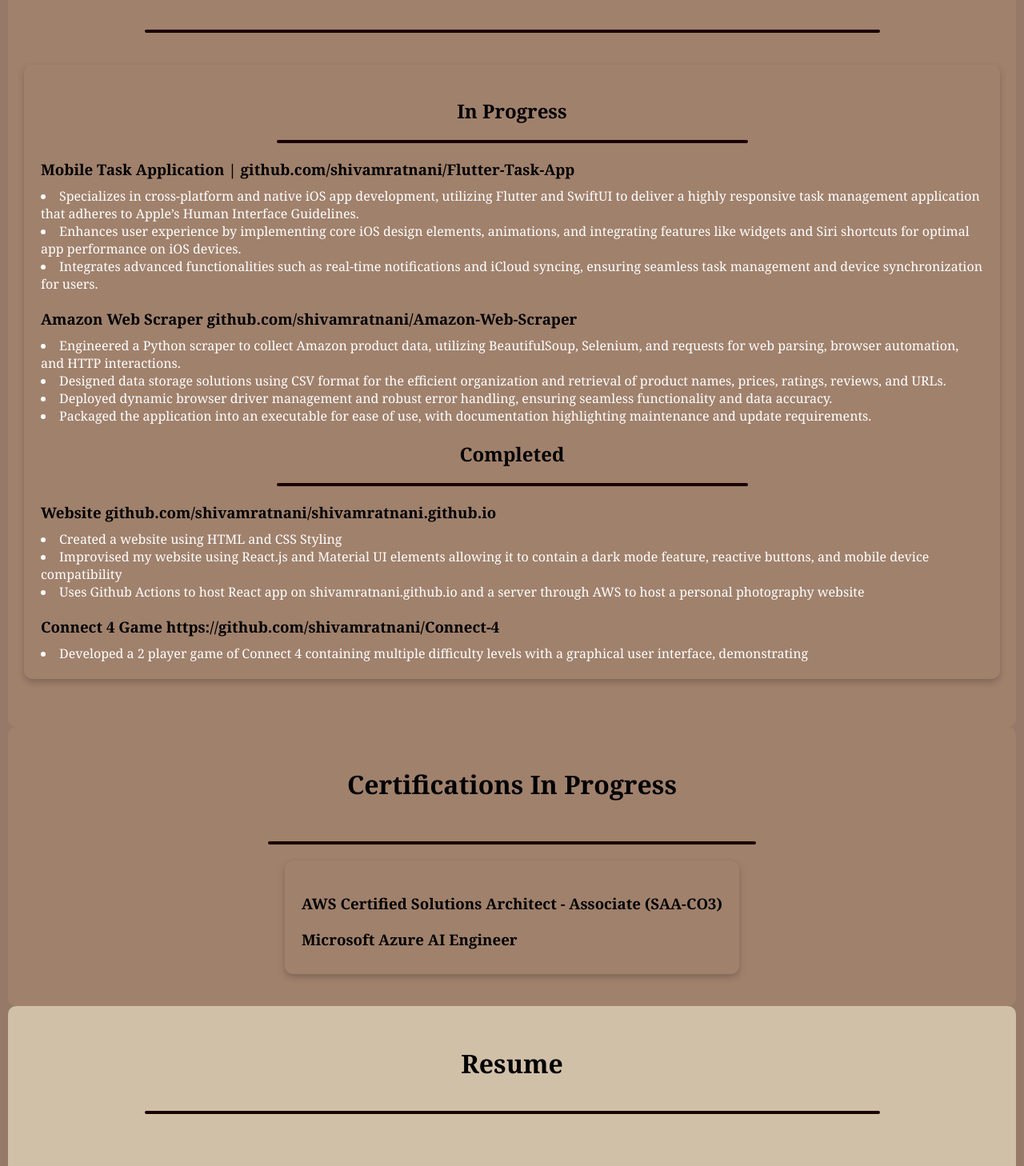
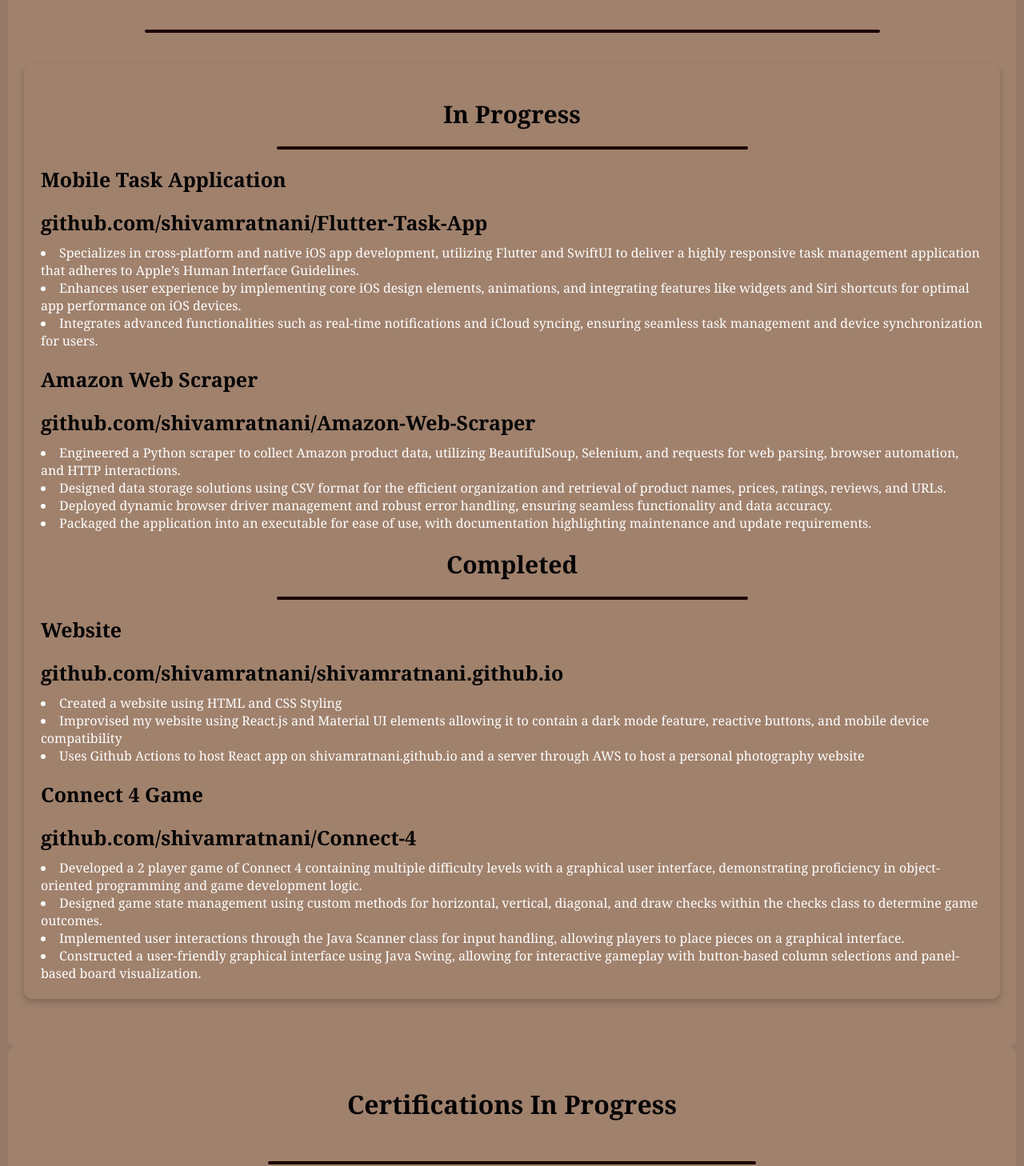
Before and after one commit to shivamratnani/shivamratnani.github.io, a React (Create React App) app: page / in a window 1280 px wide. Shown: the part 1292-2750 px from the top of the page at 80% size. Built offline with nearby package versions, Linux system fonts and the light colour scheme.

Commit message:
Mobile friendly bugs fixed

```diff
--- a/src/HomePage.css
+++ b/src/HomePage.css
@@ -135,6 +135,7 @@
   margin-top: 20px;
   margin-bottom: 10px;
   text-align: lefcentert;
+  font-size: clamp(18px, 3vw, 30px);
 }
 
 .element h3 {
@@ -142,6 +143,7 @@
   margin-top: 20px;
   margin-bottom: 10px;
   text-align: left;
+  font-size: clamp(12px, 3vw, 25px);
 }
 
 .element hr {
@@ -222,6 +224,23 @@
   box-shadow: 0 4px 8px rgba(0, 0, 0, 0.2);
   /* Optional: Add a background overlay */
   background-color: rgba(0, 0, 0, 0.5); /* Dim the background */
+}
+
+/* Iframe */
+.iframe-container {
+  position: relative;
+  width: 100%;
+  height: 0;
+  padding-bottom: auto; /* This will be the aspect ratio of the iframe */
+  overflow: hidden;
+}
+
+.iframe-container iframe {
+  position: absolute;
+  top: 0;
+  left: 0;
+  width: auto;
+  height: auto;
 }
 
 /* Adjustments for responsiveness */
--- a/src/HomePage.tsx
+++ b/src/HomePage.tsx
@@ -116,7 +116,7 @@
         style={{ backgroundColor: theme.sectionHome }}
       >
         <div className="about-container">
-          <div className="profile-container">
+          <div className="profile-container" style={{ backgroundColor: theme.about }}>
             <img src="profile.jpg" className="profile-image" alt="Profile" />
           </div>
           <div
@@ -173,7 +173,7 @@
               rel="noopener noreferrer"
               style={{ backgroundColor: theme.button }}
             >
-              Download Resume
+              Resume
             </a>
           </div>
         </div>
@@ -193,10 +193,8 @@
               <h2>In Progress</h2>
               <div className="divider"></div>
               {/* Mobile Task Application */}
-              <h3>
-                Mobile Task Application |
-                github.com/shivamratnani/Flutter-Task-App
-              </h3>
+              <h3>Mobile Task Application</h3>
+              <h3>github.com/shivamratnani/Flutter-Task-App</h3>
               <li>
                 Specializes in cross-platform and native iOS app development,
                 utilizing Flutter and SwiftUI to deliver a highly responsive
@@ -213,11 +211,9 @@
                 notifications and iCloud syncing, ensuring seamless task
                 management and device synchronization for users.
               </li>
-
               {/* Amazon Web Scraper */}
-              <h3>
-                Amazon Web Scraper github.com/shivamratnani/Amazon-Web-Scraper
-              </h3>
+              <h3>Amazon Web Scraper</h3>
+              <h3>github.com/shivamratnani/Amazon-Web-Scraper</h3>
               <li>
                 Engineered a Python scraper to collect Amazon product data,
                 utilizing BeautifulSoup, Selenium, and requests for web parsing,
@@ -237,11 +233,11 @@
                 with documentation highlighting maintenance and update
                 requirements.
               </li>
-
               <h2>Completed</h2>
               <div className="divider"></div>
               {/* Website */}
-              <h3>Website github.com/shivamratnani/shivamratnani.github.io</h3>
+              <h3>Website</h3>
+              <h3>github.com/shivamratnani/shivamratnani.github.io</h3>
               <li>Created a website using HTML and CSS Styling</li>
               <li>
                 Improvised my website using React.js and Material UI elements
@@ -253,11 +249,29 @@
                 and a server through AWS to host a personal photography website
               </li>
               {/* Connect 4 */}
-              <h3>Connect 4 Game https://github.com/shivamratnani/Connect-4</h3>
+              <h3>Connect 4 Game</h3>
+              <h3>github.com/shivamratnani/Connect-4</h3>
               <li>
                 Developed a 2 player game of Connect 4 containing multiple
                 difficulty levels with a graphical user interface, demonstrating
+                proficiency in object-oriented programming and game development
+                logic.
               </li>
+              <li>
+                Designed game state management using custom methods for
+                horizontal, vertical, diagonal, and draw checks within the
+                checks class to determine game outcomes.
+              </li>
+              <li>
+                Implemented user interactions through the Java Scanner class for
+                input handling, allowing players to place pieces on a graphical
+                interface.
+              </li>
+              <li>
+                Constructed a user-friendly graphical interface using Java
+                Swing, allowing for interactive gameplay with button-based
+                column selections and panel-based board visualization.
+              </li>{" "}
             </div>
           </div>
         </div>
@@ -308,11 +322,7 @@
         <h3>Click and hold to enlarge an image!</h3>
         <div className="photo-grid">
           {photos.map((photo, index) => (
-            <img
-              key={index}
-              src={photo}
-              alt={`Photography-${index}`}
-            />
+            <img key={index} src={photo} alt={`Photography-${index}`} />
           ))}
         </div>
         <a
--- a/src/themeContext.tsx
+++ b/src/themeContext.tsx
@@ -19,7 +19,7 @@
   },
   dark: {
     foreground: '#ffffff',
-    background: 'darkgrey',
+    background: 'black',
     button: '#7ca666', // sage green
     upButton: 'lightblue', // light blue
     toggle: '#7ca666', // sage green
```
Also changed, not shown: 35 other files (tests, documents, lock files or other folders).
